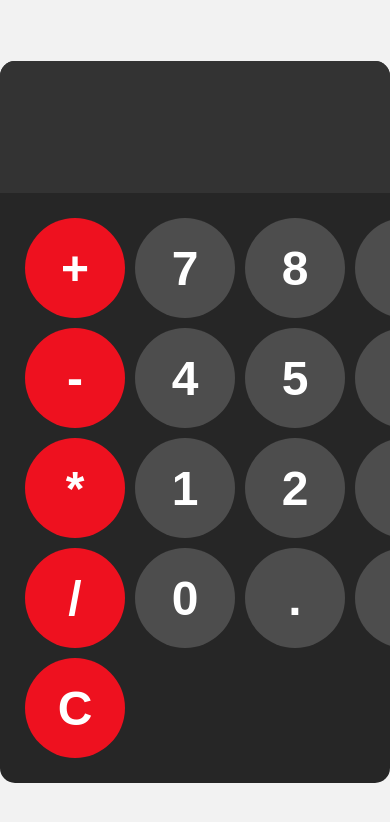
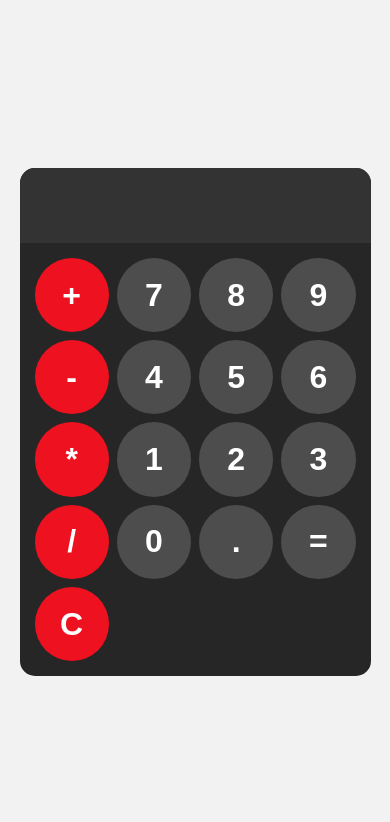
Before and after one commit to lucaradio24/calcolatrice, a plain HTML site: page index.html in a window 390 px wide. Drawn offline with Linux system fonts and the light colour scheme.

Commit message:
Add files via upload

```diff
--- a/style.css
+++ b/style.css
@@ -11,6 +11,7 @@ body{
     font-family: Arial, sans-serif;
 background-color: hsl(0, 0%, 15%);
 border-radius: 15px;
+width: 90vw;
 max-width: 500px;
 overflow: hidden;
 }
@@ -22,21 +23,25 @@ overflow: hidden;
     border: none;
     background-color: hsl(0, 0%, 20%);
     color: white;
+    box-sizing: border-box;
+
 }
 #keys{
     display: grid;
     grid-template-columns: repeat(4, 1fr);
     gap: 10px;
     padding: 25px;
+    box-sizing: border-box;
 }
 button {
-    width: 100px;
-    height: 100px;
-    border-radius: 50px;
+    aspect-ratio: 1 / 1;
+    width: 100%;
+
+    border-radius: 50%;
     border: none;
     background-color: hsl(0, 0%, 30%);
     color: white;
-    font-size: 3rem;
+    font-size: 2rem;
     font-weight: bold;
     cursor: pointer;
 }
@@ -55,3 +60,17 @@ button:active{
 .operator-btn:active{
                 background-color: hsl(356, 87%, 80%);
 }
+@media (max-width: 500px) {
+    #display {
+        font-size: 2.5rem;
+        padding: 15px;
+
+    }
+   button {font-size: 1,5rem;
+}
+   #keys {
+    gap: 8px;
+    padding: 15px;
+
+   }
+}
```
